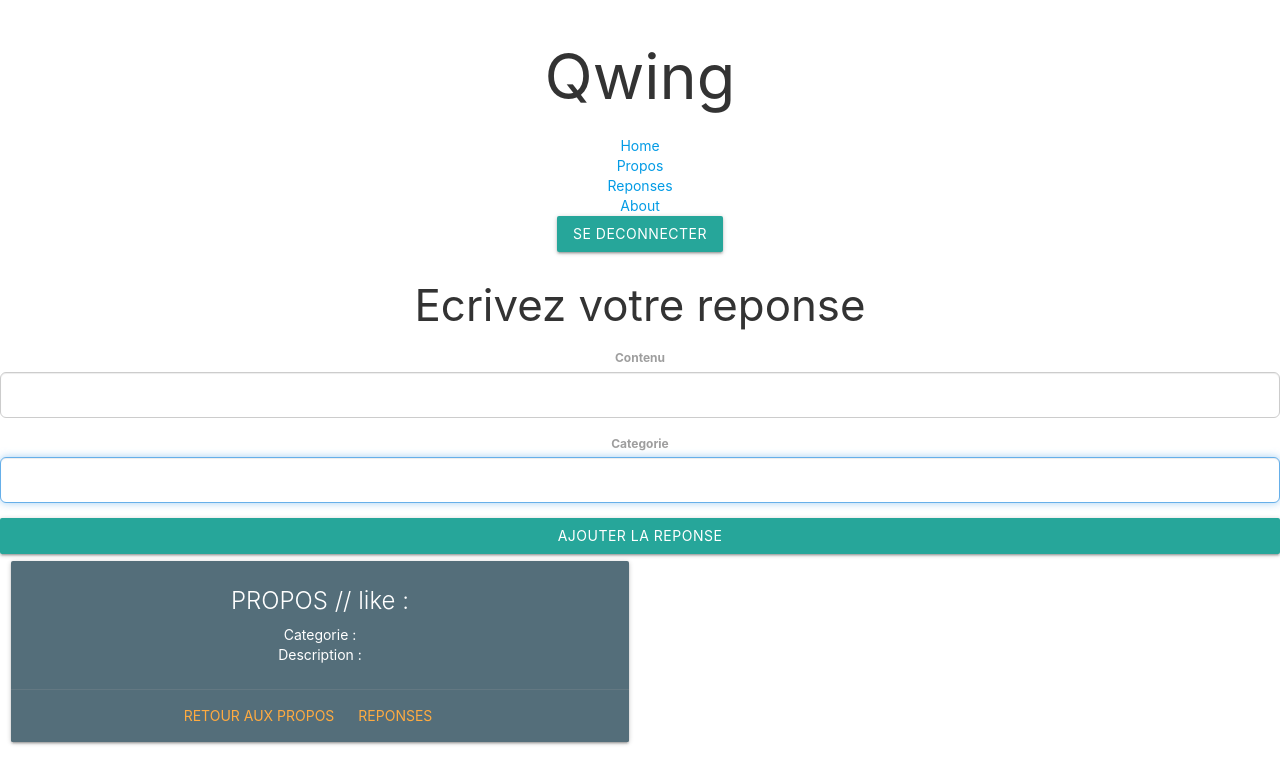
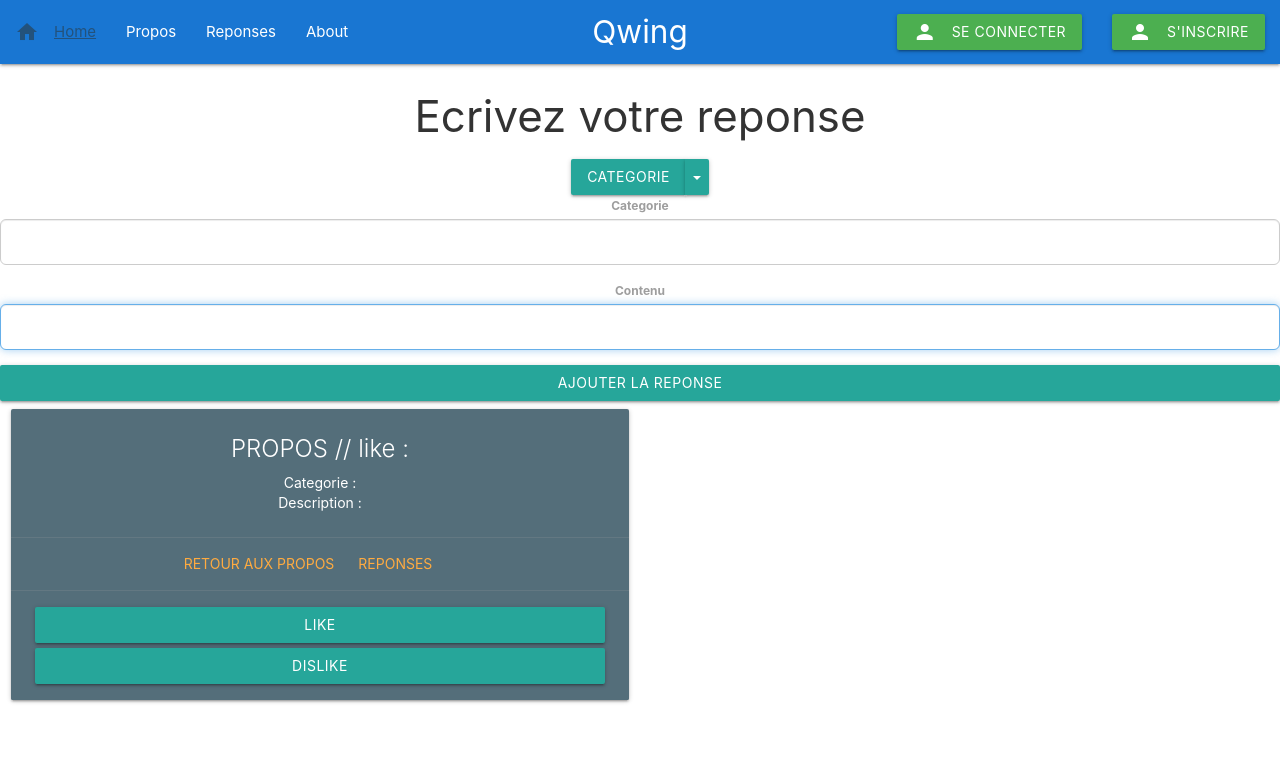
Before and after one commit to ArthurLeblanc/qwing, a React (Create React App) app in the folder client/: page /1/reponse in a window 1280 px wide. Shown: the top 784 px of the page. Built offline with nearby package versions, Linux system fonts and the light colour scheme; no server answers.

Commit message:
dropDown liste pour les categories + ajout de tous les likes/dislikes + ajout et fix des liens

```diff
--- a/client/src/components/CatPropos/CatPropos.js
+++ b/client/src/components/CatPropos/CatPropos.js
@@ -31,7 +31,6 @@ export class CatPropos extends React.Component {
 
   getAllCatReponse = async() => {
     const callCatReponse= await API.getAllCatReponse();
-  //console.log(callPropos.data)
     this.setState({allCatReponse : callCatReponse.data})
   }
 
--- a/client/src/components/Commentaire/Commentaire.js
+++ b/client/src/components/Commentaire/Commentaire.js
@@ -92,8 +92,8 @@ export class Commentaire extends React.Component {
                   <p>Description : {propos.contenu}</p>
                 </div>
                 <div className="card-action">
-                  <a>retour aux propos</a>
-                  <a>Reponses</a>
+                  <a href = "/propos">retour aux propos</a>
+                  <a href = {"/" + propos._id + "/reponse"}>Reponses</a>
                 </div>
                 <div className="card-action">
                   <Button onClick={() => this.like(propos._id)} block bsSize="large" type="submit">
@@ -120,8 +120,14 @@ export class Commentaire extends React.Component {
                             <p>{commentaire.contenu}</p>
                           </div>
                           <div className="card-action">
-                            <a>Like</a>
-                            <a>Dislike</a>
+                          <div className="card-action">
+                            <Button onClick={() => this.like(propos._id)} block bsSize="large" type="submit">
+                              Like
+                            </Button>
+                            <Button onClick={() => this.dislike(propos._id)} block bsSize="large" type="submit">
+                              Dislike
+                            </Button>
+                          </div>
                           </div>
                         </div>
                       </div>
--- a/client/src/components/Dashboard/Dashboard.js
+++ b/client/src/components/Dashboard/Dashboard.js
@@ -12,10 +12,18 @@ export class Dashboard extends React.Component {
 	}
 
 	this.getTop5 = this.getTop5.bind(this);
+	this.like = this.like.bind(this)
+	this.dislike = this.dislike.bind(this)
 
 	this.getTop5();
+  }
 
-  }
+  	like = async(proposId) => {
+		await API.like(proposId);
+	}
+	dislike = async(proposId) => {
+		await API.dislike(proposId);
+	}
 
   getTop5 = async() => {
 	const cTop5 = await API.getAllPropos();
@@ -46,6 +54,7 @@ export class Dashboard extends React.Component {
 		  <Button onClick={ () => window.location = "/catPropos"} bsSize="large" type="submit">
 			ajouter une categorie (admin)
 		  </Button>
+
 		  <h3>Les plus populaires</h3>
 			<div class="divider"></div>
 			<div className="container" >
@@ -71,6 +80,14 @@ export class Dashboard extends React.Component {
                             <a href = {`/${propos._id}/commentaire`}>Commentaires</a>
                             <a href = {`/${propos._id}/reponse`}>Reponses</a>
                           </div>
+						  <div className="card-action">
+                            <Button onClick={() => this.like(propos._id)} block bsSize="large" type="submit">
+                              Like
+                            </Button>
+                            <Button onClick={() => this.dislike(propos._id)}  block bsSize="large" type="submit">
+                              Dislike
+                            </Button>
+                          </div>
                         </div>
                       </div>
                     </div>
--- a/client/src/components/Propos/Propos.js
+++ b/client/src/components/Propos/Propos.js
@@ -1,16 +1,12 @@
 import React from "react";
-import { Button, FormGroup, FormControl, ControlLabel } from "react-bootstrap";
+import { Button, FormGroup, FormControl, ControlLabel, MenuItem, SplitButton } from "react-bootstrap";
 import API from "../../utils/API";
 import 'materialize-css/dist/css/materialize.min.css'
 import M from 'materialize-css';
 import { Header } from "../Permanent/Header";
+import { CatPropos } from "../CatPropos/CatPropos";
 
 export class Propos extends React.Component {
-
-  componentDidMount() {
-    let elems = document.querySelectorAll('.dropdown-trigger');
-    M.Dropdown.init(elems, {inDuration: 300, outDuration: 225});
-  }
 
   constructor(props){
     super(props);
@@ -18,14 +14,26 @@ export class Propos extends React.Component {
       contenu: "",
       categorie:"",
       proposId : "",
-      allPropos : []
-	  }
+      allPropos : [],
+      allCatPropos : []
+  	}
 
+	this.getAllCatPropos = this.getAllCatPropos.bind(this);
 	this.getAllPropos = this.getAllPropos.bind(this);
   this.like = this.like.bind(this);
-	this.dislike = this.dislike.bind(this);
+  this.dislike = this.dislike.bind(this);
+  this.setCategorie = this.setCategorie.bind(this);
 
+  this.getAllCatPropos();
 	this.getAllPropos();
+  }
+
+  setCategorie = async(vcategorie) => {
+    this.setState({categorie : vcategorie});
+  }
+  getAllCatPropos = async() => {
+    const callCatPropos = await API.getAllCatPropos()
+    this.setState({allCatPropos : callCatPropos.data});
   }
 
   like = async(proposId) => {
@@ -60,24 +68,28 @@ export class Propos extends React.Component {
   };
 
   render() {
-    const { contenu, categorie, allPropos} = this.state;
+    const { contenu, categorie, allPropos, allCatPropos} = this.state;
     return (
       <div className = "Page">
        <Header />
         <div className="addPropos">
 
-            <div className="input-field col s12">
-              <a className='dropdown-button btn' data-activates='dropdown1'>Drop Me!</a>
-              <ul id='dropdown1' className='dropdown-content'>
-                <li><a href="#!">one</a></li>
-                <li><a href="#!">two</a></li>
-                <li className="divider"></li>
-                <li><a href="#!">three</a></li>
-                <li><a href="#!"><i className="material-icons">view_module</i>four</a></li>
-                <li><a href="#!"><i className="material-icons">cloud</i>five</a></li>
-              </ul>
-            </div>
-
+          <SplitButton title="Categorie" id="split-button-pull-right">
+            {
+            allCatPropos.map
+                ( (catPropos, i) =>
+                  {
+                    return(
+                      <div className = "Catpropos" key = {i}>
+                        <Button onClick={() => this.setCategorie(catPropos.contenu)} block bsSize="large" type="submit">
+                          {catPropos.contenu}
+                        </Button>
+                      </div>
+                    )
+                  }
+                )
+            }
+          </SplitButton>
 
           <FormGroup controlId="categorie" bsSize="large">
             <ControlLabel>Categorie</ControlLabel>
--- a/client/src/components/Reponse/Reponse.js
+++ b/client/src/components/Reponse/Reponse.js
@@ -1,9 +1,10 @@
 import React from "react";
-import { Button, FormGroup, FormControl, ControlLabel } from "react-bootstrap";
+import { Button, FormGroup, FormControl, ControlLabel, SplitButton } from "react-bootstrap";
 import API from "../../utils/API";
 import 'materialize-css/dist/css/materialize.min.css'
 import { CatPropos } from "../CatPropos/CatPropos";
 import { Timestamp } from "mongodb";
+import { Header } from "../Permanent/Header";
 
 export class Reponse extends React.Component {
 
@@ -14,14 +15,36 @@ export class Reponse extends React.Component {
       categorie : "",
       proposId : this.props.match.params.proposId,
       propos : "",
-      allReponses : []
+      allReponses : [],
+      allCatReponse : []
 	  }
 
-	this.getAllReponse = this.getAllReponse.bind(this);
-    this.getProposId = this.getProposId.bind(this);
+  this.getAllReponse = this.getAllReponse.bind(this);
+  this.getAllCatReponse = this.getAllCatReponse.bind(this);
+  this.getProposId = this.getProposId.bind(this);
+  this.like = this.like.bind(this)
+  this.dislike = this.dislike.bind(this)
+  this.setCategorie = this.setCategorie.bind(this);
 
+  this.getAllCatReponse();
 	this.getProposId();
 	this.getAllReponse();
+  }
+
+  getAllCatReponse = async() => {
+    const callCatReponse = await API.getAllCatReponse()
+    this.setState({allCatReponse : callCatReponse.data});
+  }
+
+  setCategorie = async(vcategorie) => {
+    this.setState({categorie : vcategorie});
+  }
+
+  like = async(proposId) => {
+  	await API.like(proposId);
+  }
+  dislike = async(proposId) => {
+  	await API.dislike(proposId);
   }
 
   getProposId = async() => {
@@ -57,23 +80,37 @@ export class Reponse extends React.Component {
   };
 
   render() {
-    const { contenu, categorie, propos, allReponses} = this.state;
+    const { contenu, categorie, propos, allReponses, allCatReponse} = this.state;
     return (
-      <div className = "Page">
-        <div className = "menu">
-          <h1>Qwing</h1>
-          <ul>
-            <li><a className="active" href= "/dashboard">Home</a></li>
-            <li><a href="/propos">Propos</a></li>
-            <li><a href="#reponses">Reponses</a></li>
-            <li><a href="#about">About</a></li>
-            <Button onClick={this.disconnect} bsSize="large" type="submit">
-                  Se deconnecter
-            </Button>
-          </ul>
-        </div>
+      <div className = "Reponse">
+      <Header />
         <div className="addPropos">
-          <h3>Ecrivez votre reponse</h3>
+        <h3>Ecrivez votre reponse</h3>
+        <SplitButton title="Categorie" id="split-button-pull-right">
+            {
+            allCatReponse.map
+                ( (catReponse, i) =>
+                  {
+                    return(
+                      <div className = "Catpropos" key = {i}>
+                        <Button onClick={() => this.setCategorie(catReponse.contenu)} block bsSize="large" type="submit">
+                          {catReponse.contenu}
+                        </Button>
+                      </div>
+                    )
+                  }
+                )
+            }
+          </SplitButton>
+          <FormGroup controlId="categorie" bsSize="large">
+            <ControlLabel>Categorie</ControlLabel>
+            <FormControl
+              autoFocus
+              type="categorie"
+              value={categorie}
+              onChange={this.handleChange}
+            />
+          </FormGroup>
           <FormGroup controlId="contenu" bsSize="large">
             <ControlLabel>Contenu</ControlLabel>
             <FormControl
@@ -83,15 +120,7 @@ export class Reponse extends React.Component {
               onChange={this.handleChange}
             />
           </FormGroup>
-          <FormGroup controlId="categorie" bsSize="large">
-            <ControlLabel>Categorie</ControlLabel>
-            <FormControl
-              autoFocus
-              type="categorie"
-              value={categorie}
-              onChange={this.handleChange}
-            />
-          </FormGroup>
+
           <Button onClick={this.send} block bsSize="large" type="submit">
             Ajouter la reponse
           </Button>
@@ -105,8 +134,16 @@ export class Reponse extends React.Component {
                   <p>Description : {propos.contenu}</p>
                 </div>
                 <div className="card-action">
-                  <a>retour aux propos</a>
-                  <a>Reponses</a>
+                  <a href = "/propos">retour aux propos</a>
+                  <a href = {"/" + propos._id + "/commentaire"}>Reponses</a>
+                </div>
+                <div className="card-action">
+                  <Button onClick={() => this.like(propos._id)} block bsSize="large" type="submit">
+                    Like
+                  </Button>
+                  <Button onClick={() => this.dislike(propos._id)} block bsSize="large" type="submit">
+                    Dislike
+                  </Button>
                 </div>
               </div>
             </div>
@@ -125,8 +162,12 @@ export class Reponse extends React.Component {
                             <p>{reponse.contenu}</p>
                           </div>
                           <div className="card-action">
-                            <a>Like</a>
-                            <a>Dislike</a>
+                            <Button onClick={() => this.like(reponse._id)} block bsSize="large" type="submit">
+                              Like
+                            </Button>
+                            <Button onClick={() => this.dislike(reponse._id)} block bsSize="large" type="submit">
+                              Dislike
+                            </Button>
                           </div>
                         </div>
                       </div>
```
